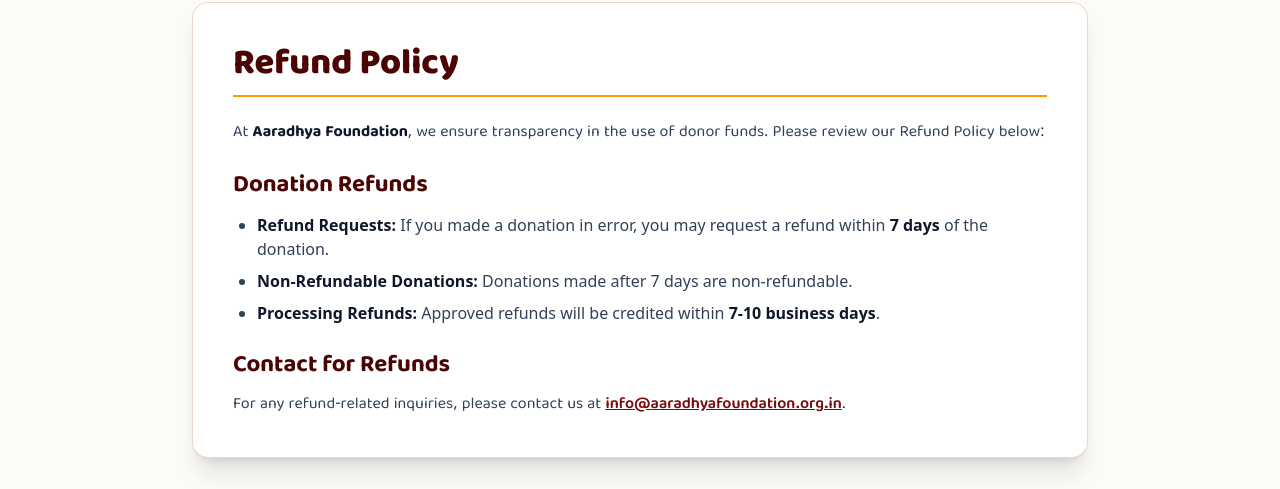
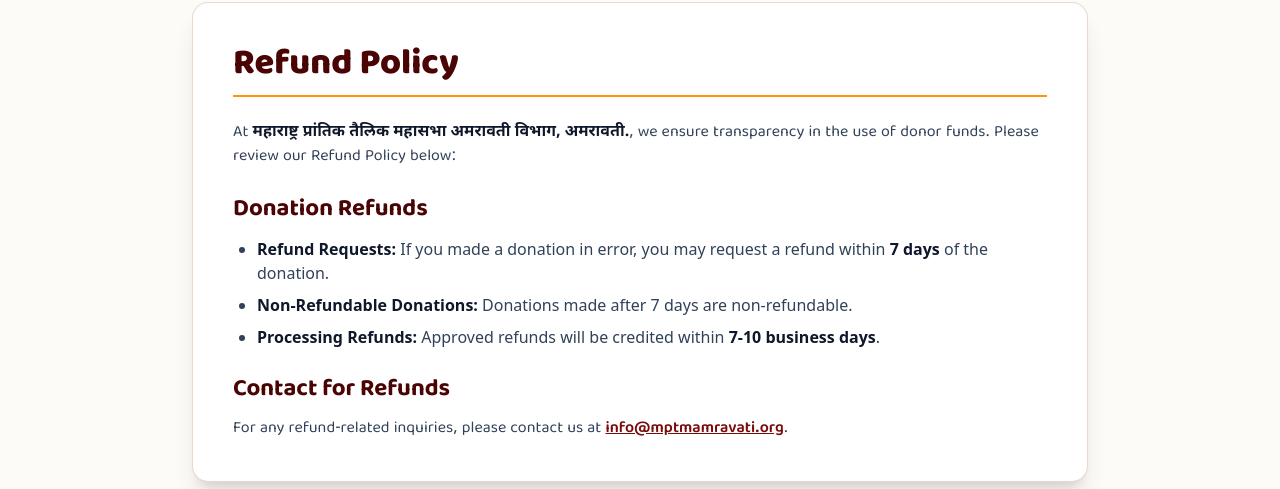
Before and after one commit to BIZONANCE/mptm.org, a Next.js app: page /refund-policy in a window 1280 px wide. Shown: the part 143-632 px from the top of the page. Built offline with nearby package versions, Linux system fonts and the light colour scheme; no server answers; a web font is replaced by a local one.

Commit message:
Replace Aaradhya Foundation with Maharashtra Prantik Teli Mahasabha in policy pages

```diff
--- a/src/app/privacy-policy/page.tsx
+++ b/src/app/privacy-policy/page.tsx
@@ -16,7 +16,7 @@
         </h1>
 
         <p className="text-sm sm:text-base text-slate-700">
-          <strong className="text-slate-900 font-bold">Aaradhya Foundation</strong> is committed to protecting your privacy. This Privacy Policy explains how we collect, use, and disclose your personal information when you visit our website and use our services.
+          <strong className="text-slate-900 font-bold">महाराष्ट्र प्रांतिक तैलिक महासभा अमरावती विभाग, अमरावती.</strong> is committed to protecting your privacy. This Privacy Policy explains how we collect, use, and disclose your personal information when you visit our website and use our services.
         </p>
 
         <div className="space-y-3">
@@ -41,7 +41,7 @@
               <strong className="text-slate-900 font-semibold">Communication:</strong> We may use your contact details to inform you about our initiatives, campaigns, and newsletters.
             </li>
             <li>
-              <strong className="text-slate-900 font-semibold">Legal Compliance:</strong> We may disclose your information if required by law or to protect the rights and safety of the Aaradhya Foundation.
+              <strong className="text-slate-900 font-semibold">Legal Compliance:</strong> We may disclose your information if required by law or to protect the rights and safety of the महाराष्ट्र प्रांतिक तैलिक महासभा अमरावती विभाग, अमरावती.
             </li>
           </ul>
         </div>
--- a/src/app/refund-policy/page.tsx
+++ b/src/app/refund-policy/page.tsx
@@ -16,7 +16,7 @@
         </h1>
 
         <p className="text-sm sm:text-base text-slate-700">
-          At <strong className="text-slate-900 font-bold">Aaradhya Foundation</strong>, we ensure transparency in the use of donor funds. Please review our Refund Policy below:
+          At <strong className="text-slate-900 font-bold">महाराष्ट्र प्रांतिक तैलिक महासभा अमरावती विभाग, अमरावती.</strong>, we ensure transparency in the use of donor funds. Please review our Refund Policy below:
         </p>
 
         <div className="space-y-3">
@@ -37,7 +37,7 @@
         <div className="space-y-3">
           <h2 className="text-xl sm:text-2xl font-bold text-[#4A0404]">Contact for Refunds</h2>
           <p className="text-sm sm:text-base text-slate-700">
-            For any refund-related inquiries, please contact us at <a href="mailto:info@aaradhyafoundation.org.in" className="text-[#7A0C0C] font-semibold underline hover:text-amber-800">info@aaradhyafoundation.org.in</a>.
+            For any refund-related inquiries, please contact us at <a href="mailto:info@mptmamravati.org" className="text-[#7A0C0C] font-semibold underline hover:text-amber-800">info@mptmamravati.org</a>.
           </p>
         </div>
 
--- a/src/app/terms-and-conditions/page.tsx
+++ b/src/app/terms-and-conditions/page.tsx
@@ -16,7 +16,7 @@
         </h1>
 
         <p className="text-sm sm:text-base text-slate-700">
-          By using the <strong className="text-slate-900 font-bold">Aaradhya Foundation</strong> website, you agree to the following Terms & Conditions.
+          By using the <strong className="text-slate-900 font-bold">महाराष्ट्र प्रांतिक तैलिक महासभा अमरावती विभाग, अमरावती.</strong> website, you agree to the following Terms & Conditions.
         </p>
 
         <div className="space-y-3">
@@ -29,7 +29,7 @@
               <strong className="text-slate-900 font-semibold">User Obligations:</strong> You agree to provide accurate information when making a donation or filling out any forms on the website.
             </li>
             <li>
-              <strong className="text-slate-900 font-semibold">Content Ownership:</strong> All content on this website is the intellectual property of <strong className="text-slate-900 font-semibold">Aaradhya Foundation</strong>.
+              <strong className="text-slate-900 font-semibold">Content Ownership:</strong> All content on this website is the intellectual property of <strong className="text-slate-900 font-semibold">महाराष्ट्र प्रांतिक तैलिक महासभा अमरावती विभाग, अमरावती.</strong>.
             </li>
             <li>
               <strong className="text-slate-900 font-semibold">Prohibited Activities:</strong> You are prohibited from using the website for unlawful activities.
```
